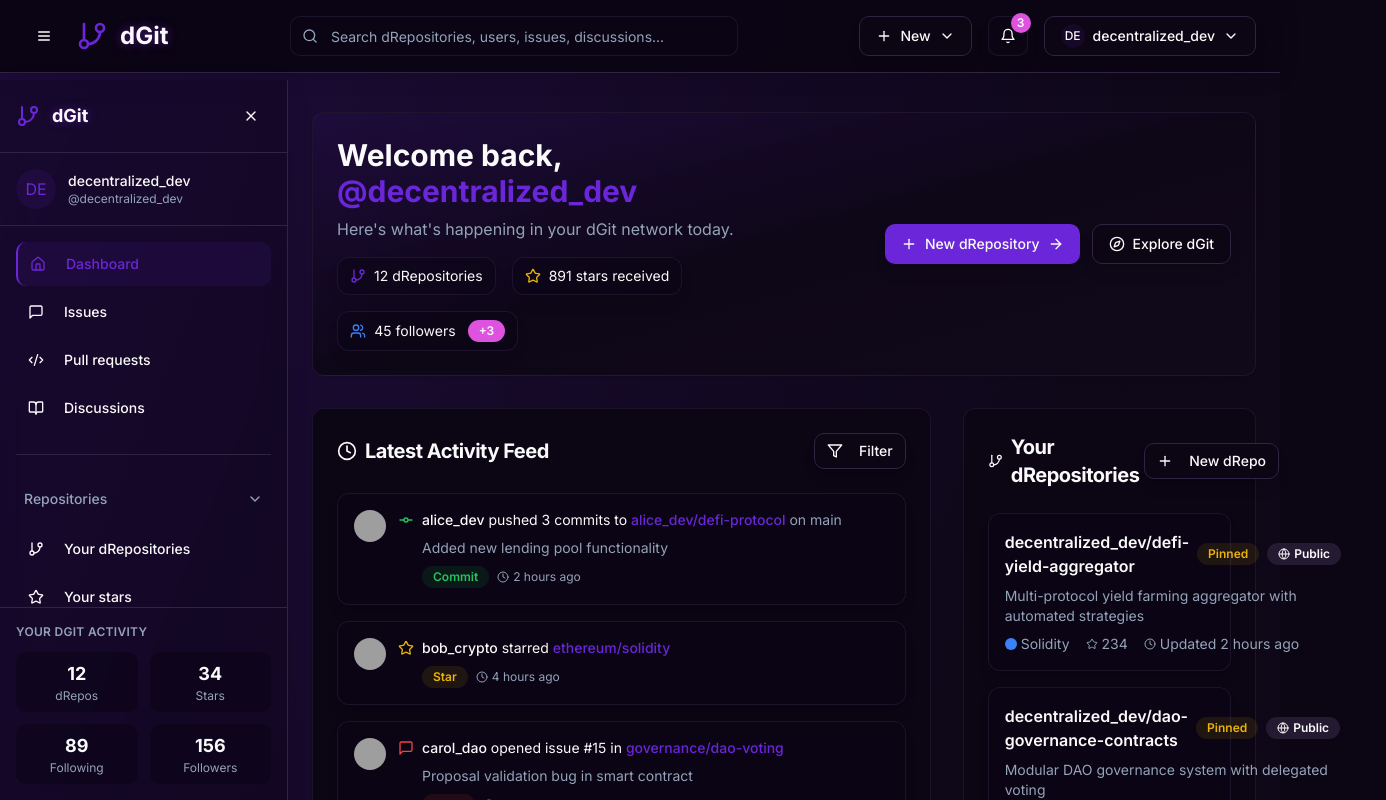
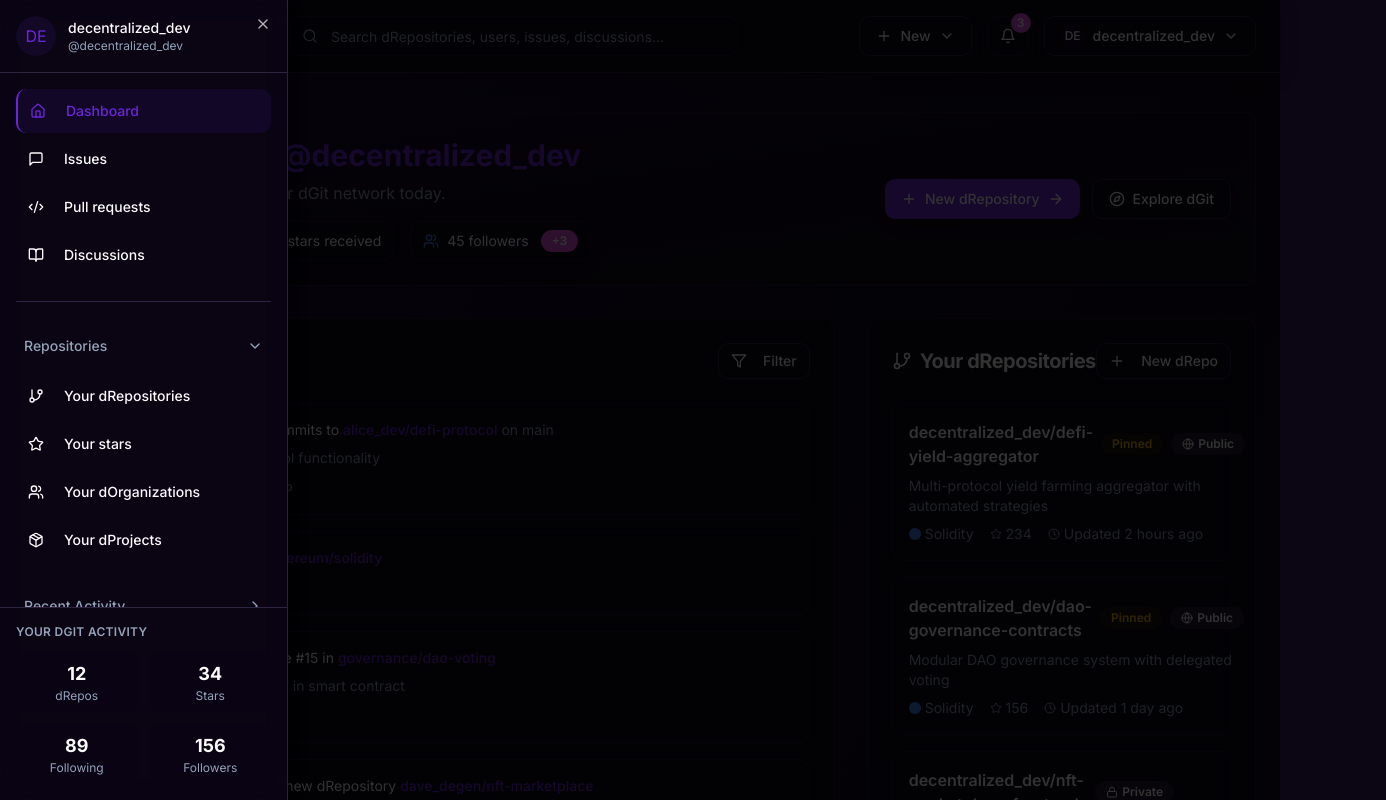
Before and after one commit to Aniket-Git5/dgit-nexus-code-54, a React (Vite) app: page /dashboard in a window 1280 px wide. Both pictures are taken after a click on the button 44 px from the left and 36 px from the top of the page. Shown: the top 800 px of the page, 1386 px wide, since content can reach past the window. Built offline with nearby package versions, Linux system fonts and the light colour scheme; grey boxes are pictures that could not be loaded.

Commit message:
feat: Open sidebar from header
Modify the header to control the sidebar's open/close state.

```diff
--- a/src/components/dashboard/DashboardHeader.tsx
+++ b/src/components/dashboard/DashboardHeader.tsx
@@ -11,13 +11,10 @@ import {
   DropdownMenuSeparator
 } from '@/components/ui/dropdown-menu';
 import { GitBranch, Search, Bell, Plus, ChevronDown, User, Settings, Star, File, Menu } from 'lucide-react';
+import { Sheet, SheetContent, SheetTrigger } from '@/components/ui/sheet';
+import DashboardSidebar from './DashboardSidebar';
 
-interface HeaderProps {
-  sidebarCollapsed: boolean;
-  onSidebarToggle: () => void;
-}
-
-const DashboardHeader = ({ sidebarCollapsed, onSidebarToggle }: HeaderProps) => {
+const DashboardHeader = () => {
   const [currentUser] = useState('decentralized_dev');
   const [notificationCount] = useState(3);
 
@@ -27,14 +24,20 @@ const DashboardHeader = ({ sidebarCollapsed, onSidebarToggle }: HeaderProps) =>
         <div className="flex items-center justify-between">
           {/* Left Section - Sidebar Toggle + Logo */}
           <div className="flex items-center gap-3">
+            <Sheet>
+              <SheetTrigger asChild>
                 <Button
                   variant="ghost"
                   size="icon"
-              onClick={onSidebarToggle}
                   className="hover:bg-accent/50"
                 >
                   <Menu className="h-5 w-5" />
                 </Button>
+              </SheetTrigger>
+              <SheetContent side="left" className="w-72 p-0">
+                <DashboardSidebar isCollapsed={false} onToggle={() => {}} />
+              </SheetContent>
+            </Sheet>
             <GitBranch className="h-8 w-8 text-primary" />
             <span className="text-2xl font-bold text-foreground purple-glow">dGit</span>
           </div>
--- a/src/components/dashboard/DashboardSidebar.tsx
+++ b/src/components/dashboard/DashboardSidebar.tsx
@@ -12,8 +12,6 @@ import {
   Settings,
   ChevronDown,
   ChevronRight,
-  Menu,
-  X,
   Compass,
   User,
   Search,
@@ -82,27 +80,8 @@ const DashboardSidebar = ({ isCollapsed, onToggle }: SidebarProps) => {
   };
 
   return (
-    <>
-      {/* Sidebar */}
-      <aside className={`
-        fixed top-20 left-0 bottom-0 z-50
-        ${isCollapsed ? '-translate-x-full' : 'translate-x-0'}
-        w-72 bg-card/30 backdrop-blur-md border-r border-border
-        transition-transform duration-300 ease-in-out
-        web3-shadow
-      `}>
+    <aside className="h-full bg-card/30 backdrop-blur-md web3-shadow"  >
         <div className="flex flex-col h-full">
-          {/* Header with dGit logo */}
-          <div className="flex items-center justify-between p-4 border-b border-border">
-            <div className="flex items-center gap-3">
-              <GitBranch className="h-6 w-6 text-primary" />
-              <span className="text-lg font-bold text-foreground purple-glow">dGit</span>
-            </div>
-            <Button variant="ghost" size="icon" onClick={onToggle}>
-              <X className="h-5 w-5" />
-            </Button>
-          </div>
-
           {/* User Profile Section */}
           <div className="p-4 border-b border-border">
             <div className="flex items-center gap-3">
@@ -241,9 +220,7 @@ const DashboardSidebar = ({ isCollapsed, onToggle }: SidebarProps) => {
             </div>
           </div>
         </div>
-      </aside>
-
-    </>
+    </aside>
   );
 };
 
--- a/src/pages/Dashboard.tsx
+++ b/src/pages/Dashboard.tsx
@@ -1,38 +1,18 @@
-import { useState } from 'react';
 import DashboardHeader from '@/components/dashboard/DashboardHeader';
-import DashboardSidebar from '@/components/dashboard/DashboardSidebar';
 import WelcomeBanner from '@/components/dashboard/WelcomeBanner';
 import ActivityFeed from '@/components/dashboard/ActivityFeed';
 import RepoQuickAccess from '@/components/dashboard/RepoQuickAccess';
 import DiscoverRecommendations from '@/components/dashboard/DiscoverRecommendations';
 
 const Dashboard = () => {
-  const [sidebarCollapsed, setSidebarCollapsed] = useState(true);
-
-  const toggleSidebar = () => {
-    setSidebarCollapsed(!sidebarCollapsed);
-  };
 
   return (
     <div className="min-h-screen bg-background web3-gradient">
       {/* Header */}
-      <DashboardHeader
-        sidebarCollapsed={sidebarCollapsed}
-        onSidebarToggle={toggleSidebar}
-      />
-
-      <div className="flex w-full">
-        {/* Sidebar */}
-        <DashboardSidebar
-          isCollapsed={sidebarCollapsed}
-          onToggle={toggleSidebar}
-        />
+      <DashboardHeader />
 
       {/* Main Content */}
-        <main className={`
-          flex-1 pt-20 transition-all duration-300
-          ${sidebarCollapsed ? 'lg:ml-0' : 'lg:ml-72'}
-        `}>
+      <main className="pt-20">
         <div className="container mx-auto px-6 py-8 space-y-8 max-w-7xl">
           {/* Welcome Section */}
           <WelcomeBanner />
@@ -53,7 +33,6 @@ const Dashboard = () => {
         </div>
       </main>
     </div>
-    </div>
   );
 };
 
```
Lines whose indentation alone changed are shown as unchanged.
